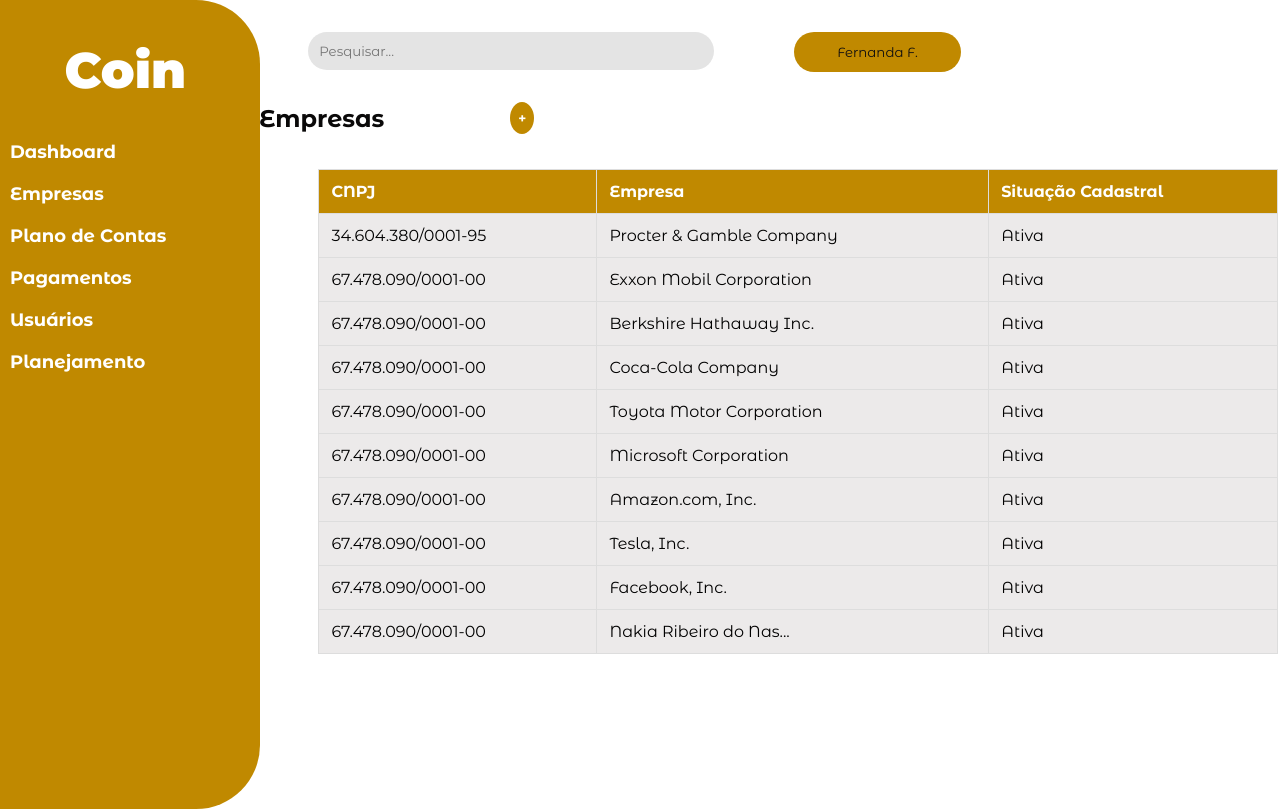
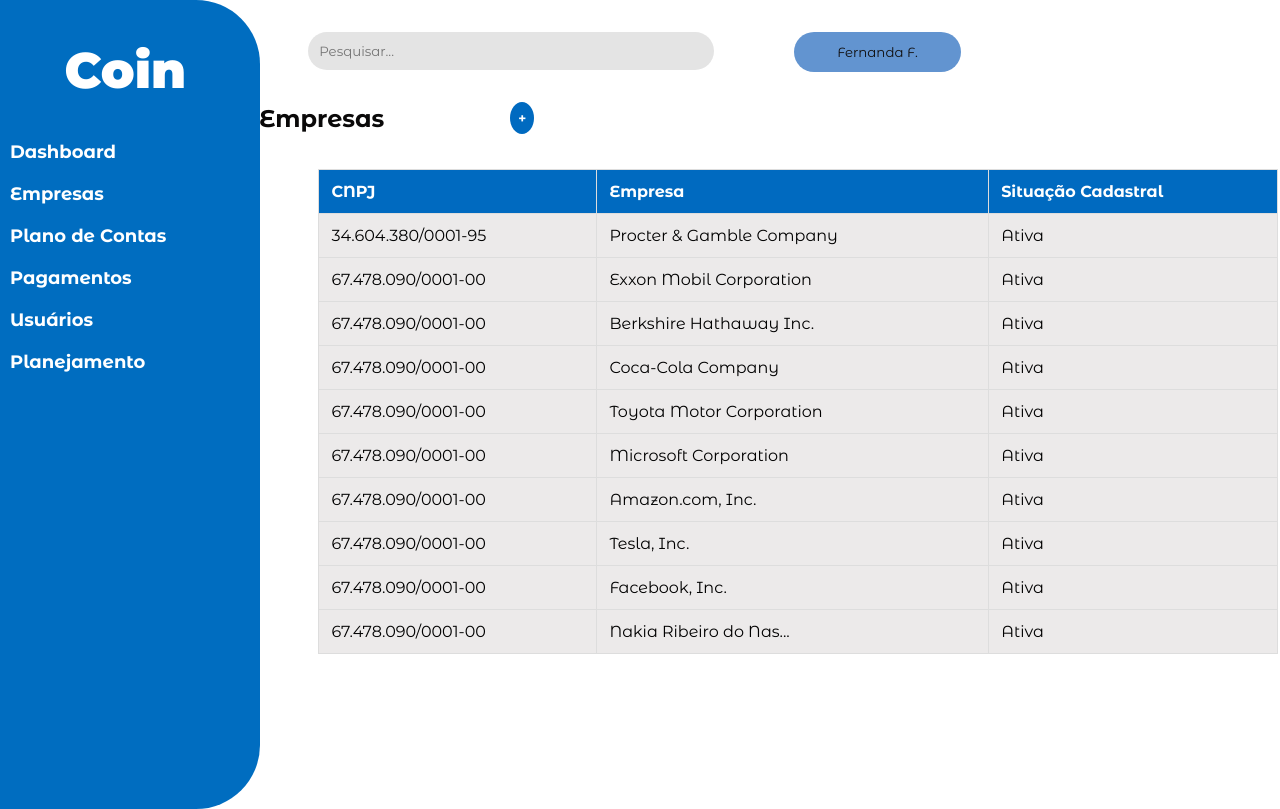
Before and after one commit to TN-Junior/Coin-PA, a React (Vite) app: page /empresa in a window 1280 px wide. Shown: the top 809 px of the page. Built offline with nearby package versions, Linux system fonts and the light colour scheme.

Commit message:
modificando cores

```diff
--- a/src/components/Empresa/Table.css
+++ b/src/components/Empresa/Table.css
@@ -25,13 +25,13 @@
     display: flex;
     justify-content: center;
     border-radius: 100%;
-    background-color: #C08900;
+    background-color: #006ac0;
     color: white;
     font-weight: 700;
   }
 
   .add-button {
-    background-color: #c79e2e;
+    background-color: #006ac0;
     color: white;
     border: none;
     padding: 10px 20px;
@@ -41,7 +41,7 @@
   }
 
   .empresa-header > button:hover {
-    background-color: #a88228;
+    background-color: #3989ca;
   }
 
   .table-container {
@@ -61,7 +61,7 @@
   }
 
   .empresa-table th {
-    background-color: #C08900;
+    background-color: #006ac0;
     color: white;
   }
 
@@ -70,5 +70,5 @@
   }
 
   .empresa-table tr:hover {
-    background-color: #C08900;
+    background-color: #006ac0;
   }
--- a/src/components/PlanoDeContas/Header.css
+++ b/src/components/PlanoDeContas/Header.css
@@ -51,7 +51,7 @@
   .header button {
     width: 13vw;
     height: 5vh;
-    background-color: #C08900;
+    background-color: #6294d0;
     border: none;
     border-radius: 1.5rem;
     padding: 0.5rem ;
--- a/src/components/PlanoDeContas/Sidebar.css
+++ b/src/components/PlanoDeContas/Sidebar.css
@@ -9,7 +9,7 @@
 }
 
 .sidebar {
-  background-color: #C08900; /* cor do menu da esquerda */
+  background-color: #006dc0; /* cor do menu da esquerda */
   color: white;
   display: flex;
   flex-direction: column;
--- a/src/components/PlanoDeContas/planoContas.css
+++ b/src/components/PlanoDeContas/planoContas.css
@@ -24,7 +24,7 @@
   display: flex;
   justify-content: center;
   align-items: center;
-  background-color: #C08900;
+  background-color: #006ac0;
   border: none;
   width:1rem;
   height: 30px;
@@ -66,7 +66,7 @@
 }
 
 .table-content table th { /*primeira coluna do quadro */
-  background-color: #C08900;
+  background-color: #006ac0;
 }
 
 .status.agendada {
@@ -85,5 +85,5 @@
 }
 
 .table-content tbody td:hover{
-  background-color:#C08900 ;
+  background-color:#006ac0;
 }
```
